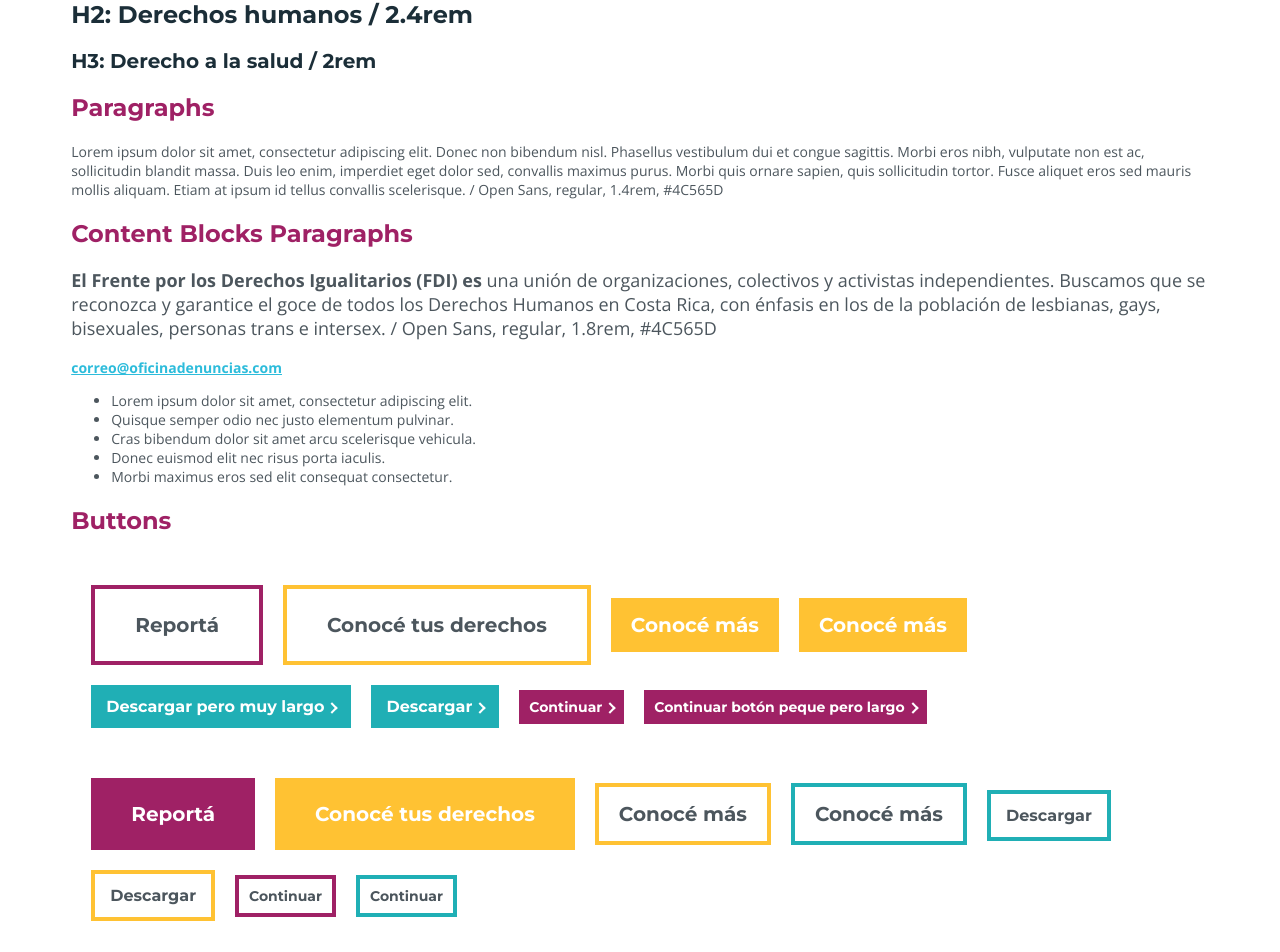
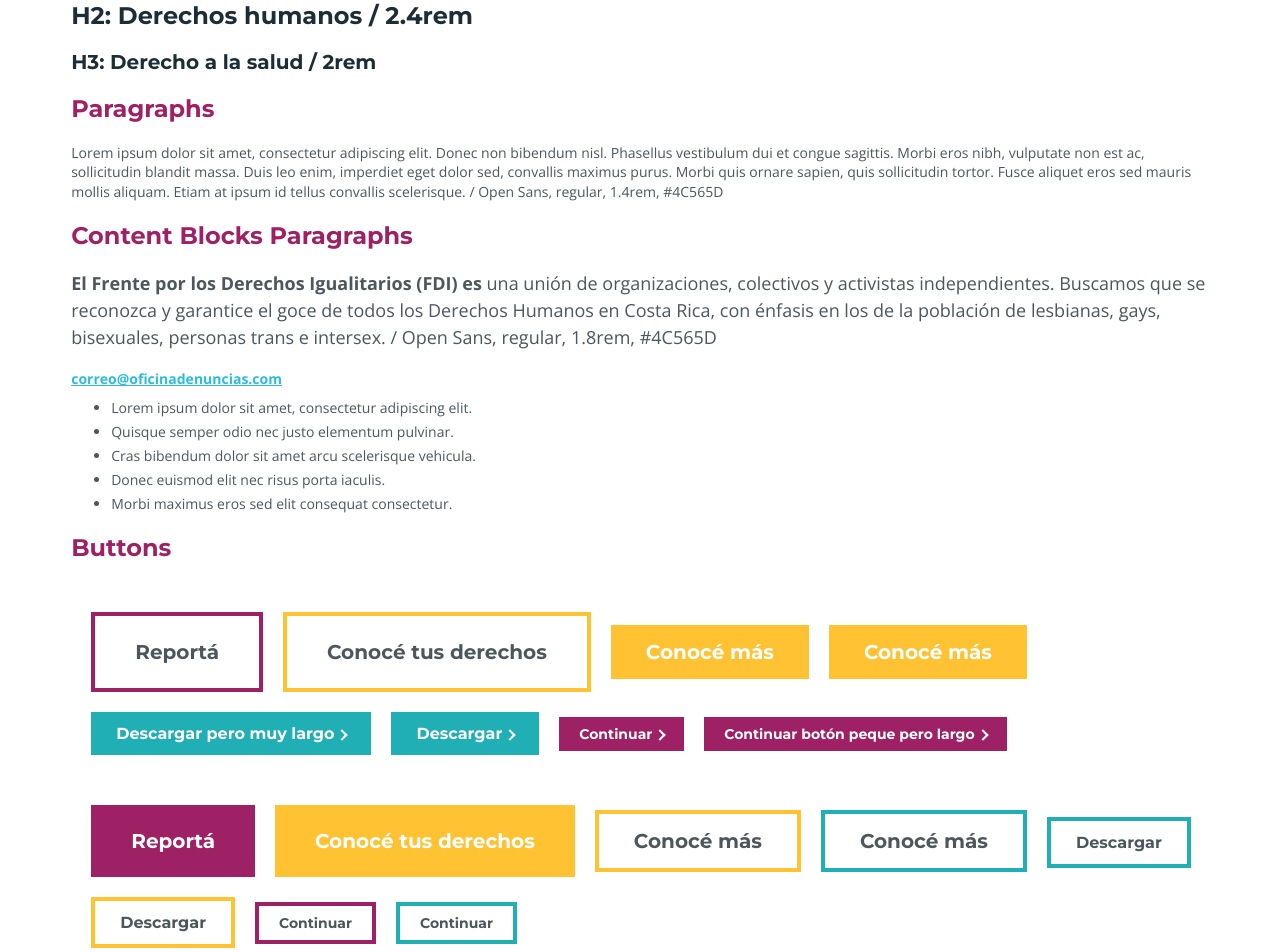
Before and after one commit to ManatiCR/fdi-front, a Vue app: page /styleguide in a window 1280 px wide. Shown: the part 587-1539 px from the top of the page. Before the commit the page ends 1516 px from the top, so only its background shows below. Built offline with nearby package versions, Linux system fonts and the light colour scheme.

Commit message:
FDI-2: styles base add line-height to p tags and styleguide styles.

```diff
--- a/src/App.vue
+++ b/src/App.vue
@@ -40,6 +40,7 @@ h3 {
 
 p {
   font-family: $opensans;
+  line-height: 1.4;
   font-size: 1.4rem;
   color: $text;
 }
@@ -55,10 +56,11 @@ a {
   color: #2dbcdb;
 }
 
-ul {
+li {
   font-family: $opensans;
   font-size: 1.4rem;
   color: $text;
+  margin-bottom: 5px;
 }
 
 .button {
@@ -82,17 +84,17 @@ ul {
 
 .button--large {
   font-size: 2rem;
-  padding: 15px 20px;
+  padding: 15px 35px;
 }
 
 .button--medium {
   font-size: 1.6rem;
-  padding: 12px 15px;
+  padding: 12px 25px;
 }
 
 .button--small {
   font-size: 1.4rem;
-  padding: 8px 10px;
+  padding: 8px 20px;
 }
 
 .button--small.button--style-fill {
--- a/src/views/StyleGuide.vue
+++ b/src/views/StyleGuide.vue
@@ -24,7 +24,7 @@
       <h2 class="h2--styleguide">Paragraphs</h2>
       <p>Lorem ipsum dolor sit amet, consectetur adipiscing elit. Donec non bibendum nisl. Phasellus vestibulum dui et congue sagittis. Morbi eros nibh, vulputate non est ac, sollicitudin blandit massa. Duis leo enim, imperdiet eget dolor sed, convallis maximus purus. Morbi quis ornare sapien, quis sollicitudin tortor. Fusce aliquet eros sed mauris mollis aliquam. Etiam at ipsum id tellus convallis scelerisque. / Open Sans, regular, 1.4rem, #4C565D</p>
       <h2 class="h2--styleguide">Content Blocks Paragraphs</h2>
-      <p class="p-conten-block"><strong>El Frente por los Derechos Igualitarios (FDI) es</strong> una unión de organizaciones, colectivos y activistas independientes. Buscamos que se reconozca y garantice el goce de todos los Derechos Humanos en Costa Rica, con énfasis en los de la población de lesbianas, gays, bisexuales, personas trans e intersex. / Open Sans, regular, 1.8rem, #4C565D</p>
+      <p class="p--content-block"><strong>El Frente por los Derechos Igualitarios (FDI) es</strong> una unión de organizaciones, colectivos y activistas independientes. Buscamos que se reconozca y garantice el goce de todos los Derechos Humanos en Costa Rica, con énfasis en los de la población de lesbianas, gays, bisexuales, personas trans e intersex. / Open Sans, regular, 1.8rem, #4C565D</p>
       <a href="#">correo@oficinadenuncias.com</a>
 
       <ul>
@@ -127,8 +127,9 @@
   color: $text;
   font-family: $opensans;
 }
-.p-conten-block {
+.p--content-block {
     font-size: 1.8rem;
+    line-height: 1.5;
 }
 .styleguide__buttons {
   div {
```
